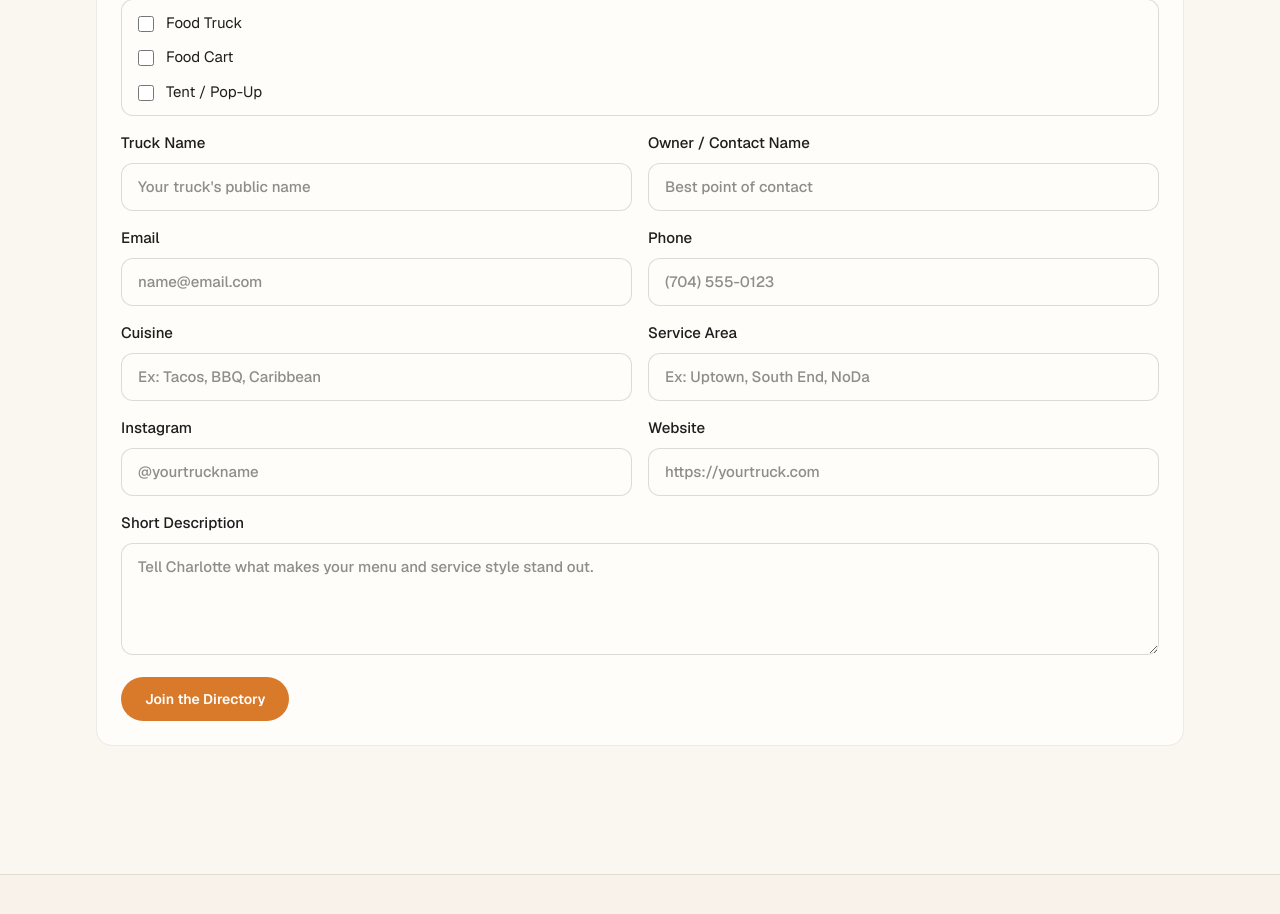
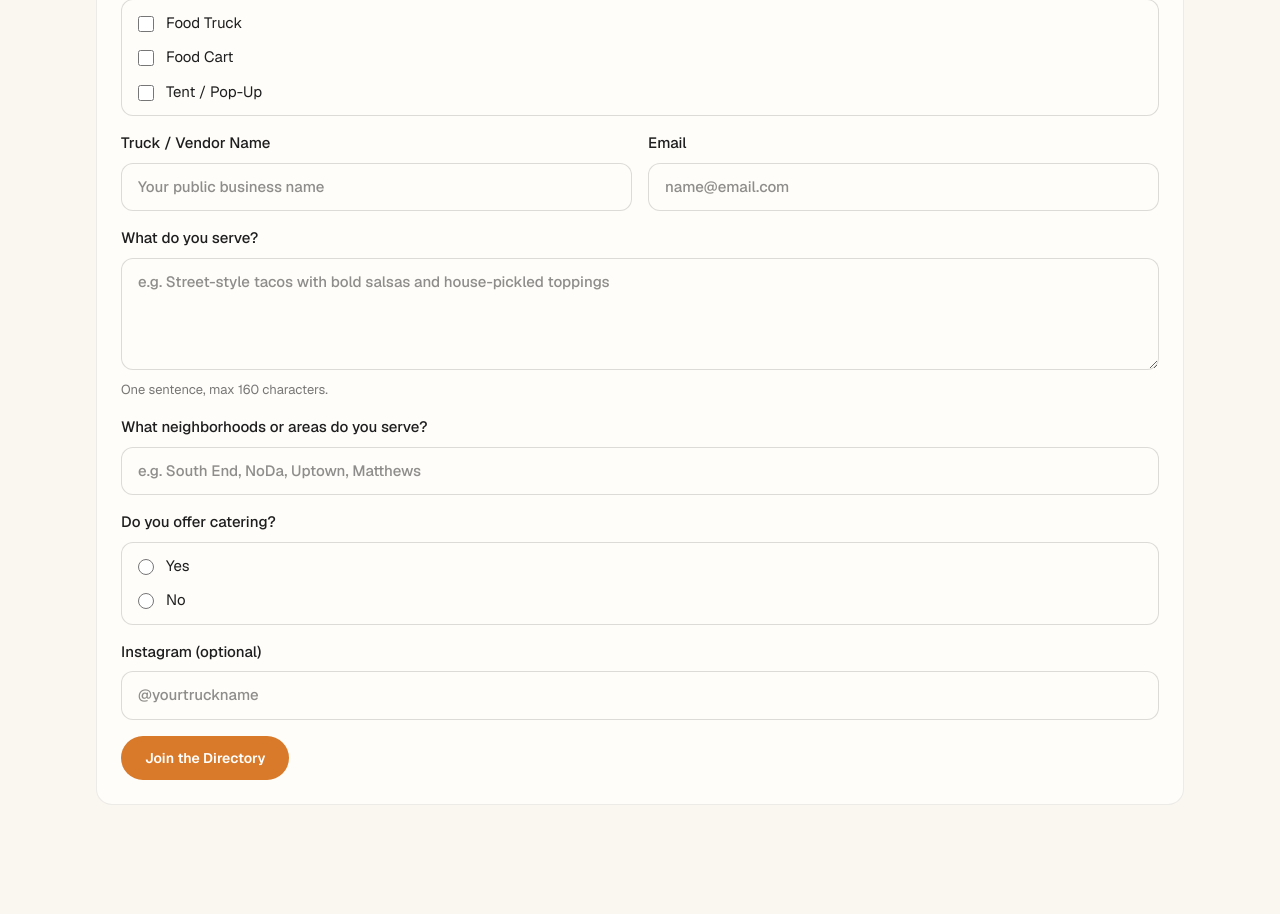
Before and after one commit to russoinncovations/food-truck-charlotte, a Next.js app: page /for-trucks in a window 1280 px wide. Shown: the part 580-1494 px from the top of the page. Built offline with nearby package versions, Linux system fonts and the light colour scheme.

Commit message:
add required fields to vendor form

```diff
--- a/app/actions/inquiry.ts
+++ b/app/actions/inquiry.ts
@@ -117,14 +117,11 @@ export async function submitForTrucks(
   const raw = {
     ...pickFormData(formData, [
       "truckName",
-      "contactName",
       "email",
-      "phone",
-      "cuisine",
+      "whatYouServe",
       "serviceArea",
+      "catering",
       "instagram",
-      "website",
-      "description",
     ]),
     vendorTypes: pickVendorTypes(formData),
   };
@@ -145,17 +142,12 @@ export async function submitForTrucks(
     "Food Truck Charlotte — Join the Directory",
     "",
     `Vendor type(s): ${vendorTypeLine}`,
-    `Truck name: ${d.truckName}`,
-    `Contact name: ${d.contactName}`,
+    `Truck / vendor name: ${d.truckName}`,
     `Email: ${d.email}`,
-    `Phone: ${d.phone ?? "—"}`,
-    `Cuisine: ${d.cuisine}`,
-    `Service area: ${d.serviceArea}`,
+    `What you serve: ${d.whatYouServe}`,
+    `Service areas: ${d.serviceArea}`,
+    `Catering: ${d.catering === "yes" ? "Yes" : "No"}`,
     `Instagram: ${d.instagram ?? "—"}`,
-    `Website: ${d.website ?? "—"}`,
-    "",
-    "Description:",
-    d.description ?? "—",
   ].join("\n");
 
   const result = await sendInquiryEmail(
--- a/app/trucks/[slug]/page.tsx
+++ b/app/trucks/[slug]/page.tsx
@@ -1,46 +1,74 @@
 import type { Metadata } from "next";
+import Image from "next/image";
 import Link from "next/link";
-import { notFound } from "next/navigation";
-import { trucks } from "@/data/trucks";
-import { getTruckBySlug } from "@/lib/data-access";
+import { fetchActiveTruckBySlug } from "@/lib/truck-by-slug";
 
 type TruckPageProps = {
   params: Promise<{ slug: string }>;
 };
 
-export async function generateStaticParams() {
-  return trucks.map((truck) => ({ slug: truck.slug }));
-}
+export const dynamic = "force-dynamic";
 
 export async function generateMetadata({ params }: TruckPageProps): Promise<Metadata> {
   const { slug } = await params;
-  const truck = getTruckBySlug(slug);
+  const truck = await fetchActiveTruckBySlug(slug);
 
   if (!truck) {
     return { title: "Truck Not Found" };
   }
 
+  const area = truck.serviceArea.trim() || "Charlotte";
   return {
     title: `${truck.name} in Charlotte`,
-    description: `${truck.name} serves ${truck.cuisine} in ${truck.serviceArea}. View menu highlights and book this truck for your event.`,
+    description: `${truck.name} — ${truck.cuisine} in ${area}. View details and book for your event.`,
   };
 }
 
 export default async function TruckPage({ params }: TruckPageProps) {
   const { slug } = await params;
-  const truck = getTruckBySlug(slug);
+  const truck = await fetchActiveTruckBySlug(slug);
 
-  if (!truck) notFound();
+  if (!truck) {
+    return (
+      <div className="mx-auto max-w-lg space-y-6 py-16 text-center">
+        <h1 className="text-2xl font-semibold tracking-tight text-[#1E1E1E]">Truck not found</h1>
+        <p className="text-[15px] leading-7 text-[#1E1E1E]/75">
+          We couldn&apos;t find an active listing for that link.
+        </p>
+        <Link
+          href="/find-food-trucks"
+          className="inline-block text-[15px] font-semibold text-[#D97A2B] underline decoration-[#D97A2B]/50 underline-offset-4 hover:text-[#c76e25]"
+        >
+          Find Food Vendors
+        </Link>
+      </div>
+    );
+  }
+
+  const desc = truck.description.trim();
+  const area = truck.serviceArea.trim();
 
   return (
     <div className="space-y-8">
       <section className="rounded-3xl border border-[#1E1E1E]/10 bg-white p-7">
+        {truck.photoUrl ? (
+          <div className="relative mb-6 aspect-[16/10] w-full max-w-3xl overflow-hidden rounded-2xl border border-[#1E1E1E]/10">
+            <Image
+              src={truck.photoUrl}
+              alt={`${truck.name} photo`}
+              fill
+              className="object-cover"
+              sizes="(max-width: 768px) 100vw, 48rem"
+              unoptimized
+            />
+          </div>
+        ) : null}
         <p className="mb-2 text-xs font-semibold uppercase tracking-[0.2em] text-[#D97A2B]">{truck.cuisine}</p>
         <h1 className="text-3xl font-semibold tracking-tight text-[#1E1E1E] md:text-4xl">{truck.name}</h1>
         <p className="mt-3 text-sm text-[#1E1E1E]/75">
-          <span className="font-medium">Service Area:</span> {truck.serviceArea}
+          <span className="font-medium">Service Area:</span> {area || "—"}
         </p>
-        <p className="mt-4 max-w-3xl text-sm leading-7 text-[#1E1E1E]/85">{truck.shortBio}</p>
+        <p className="mt-4 max-w-3xl text-sm leading-7 text-[#1E1E1E]/85">{desc || "—"}</p>
         <div className="mt-6 flex flex-wrap gap-3">
           <Link
             href="/book-a-truck"
@@ -54,26 +82,31 @@ export default async function TruckPage({ params }: TruckPageProps) {
           >
             Join the Community
           </Link>
+          {truck.website ? (
+            <a
+              href={truck.website.startsWith("http") ? truck.website : `https://${truck.website}`}
+              target="_blank"
+              rel="noreferrer"
+              className="inline-flex rounded-full border border-[#1E1E1E]/25 px-6 py-3 text-sm font-semibold text-[#1E1E1E] hover:bg-[#1E1E1E]/5"
+            >
+              Website
+            </a>
+          ) : null}
+          {truck.instagram ? (
+            <a
+              href={
+                truck.instagram.startsWith("http")
+                  ? truck.instagram
+                  : `https://instagram.com/${truck.instagram.replace(/^@/, "")}`
+              }
+              target="_blank"
+              rel="noreferrer"
+              className="inline-flex rounded-full border border-[#1E1E1E]/25 px-6 py-3 text-sm font-semibold text-[#1E1E1E] hover:bg-[#1E1E1E]/5"
+            >
+              Instagram
+            </a>
+          ) : null}
         </div>
-      </section>
-
-      <section className="grid gap-4 md:grid-cols-2">
-        <article className="rounded-2xl border border-[#1E1E1E]/10 bg-white p-6">
-          <h2 className="text-xl font-semibold text-[#1E1E1E]">Menu Highlights</h2>
-          <ul className="mt-4 space-y-2 text-sm text-[#1E1E1E]/85">
-            {truck.menuHighlights.map((item) => (
-              <li key={item}>- {item}</li>
-            ))}
-          </ul>
-        </article>
-        <article className="rounded-2xl border border-[#1E1E1E]/10 bg-white p-6">
-          <h2 className="text-xl font-semibold text-[#1E1E1E]">Event Types Served</h2>
-          <ul className="mt-4 space-y-2 text-sm text-[#1E1E1E]/85">
-            {truck.eventTypesServed.map((item) => (
-              <li key={item}>- {item}</li>
-            ))}
-          </ul>
-        </article>
       </section>
     </div>
   );
--- a/components/form-field.tsx
+++ b/components/form-field.tsx
@@ -6,6 +6,7 @@ type FormFieldProps = {
   required?: boolean;
   as?: "input" | "textarea";
   helpText?: string;
+  maxLength?: number;
 };
 
 export function FormField({
@@ -16,6 +17,7 @@ export function FormField({
   required = false,
   as = "input",
   helpText,
+  maxLength,
 }: FormFieldProps) {
   const classes =
     "mt-2 w-full rounded-xl border border-[#1E1E1E]/15 bg-[#fffdf9] px-4 py-3 text-[15px] text-[#1E1E1E] outline-none ring-[#D97A2B] focus:ring-2";
@@ -24,9 +26,22 @@ export function FormField({
     <label className="block text-[15px] font-medium text-[#1E1E1E]">
       {label}
       {as === "textarea" ? (
-        <textarea name={name} placeholder={placeholder} required={required} className={`${classes} min-h-28`} />
+        <textarea
+          name={name}
+          placeholder={placeholder}
+          required={required}
+          maxLength={maxLength}
+          className={`${classes} min-h-28`}
+        />
       ) : (
-        <input name={name} type={type} placeholder={placeholder} required={required} className={classes} />
+        <input
+          name={name}
+          type={type}
+          placeholder={placeholder}
+          required={required}
+          maxLength={maxLength}
+          className={classes}
+        />
       )}
       {helpText ? <span className="mt-1 block text-[13px] font-normal leading-5 text-[#1E1E1E]/60">{helpText}</span> : null}
     </label>
--- a/components/forms/for-trucks-form.tsx
+++ b/components/forms/for-trucks-form.tsx
@@ -53,22 +53,71 @@ export function ForTrucksForm() {
         </fieldset>
       </div>
 
-      <FormField label="Truck Name" name="truckName" placeholder="Your truck's public name" required />
-      <FormField label="Owner / Contact Name" name="contactName" placeholder="Best point of contact" required />
+      <FormField
+        label="Truck / Vendor Name"
+        name="truckName"
+        placeholder="Your public business name"
+        required
+      />
       <FormField label="Email" name="email" type="email" placeholder="name@email.com" required />
-      <FormField label="Phone" name="phone" type="tel" placeholder="(704) 555-0123" />
-      <FormField label="Cuisine" name="cuisine" placeholder="Ex: Tacos, BBQ, Caribbean" required />
-      <FormField label="Service Area" name="serviceArea" placeholder="Ex: Uptown, South End, NoDa" required />
-      <FormField label="Instagram" name="instagram" placeholder="@yourtruckname" />
-      <FormField label="Website" name="website" placeholder="https://yourtruck.com" />
+
       <div className="md:col-span-2">
         <FormField
-          label="Short Description"
-          name="description"
+          label="What do you serve?"
+          name="whatYouServe"
           as="textarea"
-          placeholder="Tell Charlotte what makes your menu and service style stand out."
+          placeholder="e.g. Street-style tacos with bold salsas and house-pickled toppings"
+          required
+          maxLength={160}
+          helpText="One sentence, max 160 characters."
         />
       </div>
+
+      <div className="md:col-span-2">
+        <FormField
+          label="What neighborhoods or areas do you serve?"
+          name="serviceArea"
+          placeholder="e.g. South End, NoDa, Uptown, Matthews"
+          required
+        />
+      </div>
+
+      <div className="md:col-span-2">
+        <fieldset className="min-w-0 border-0 p-0">
+          <legend className="text-[15px] font-medium text-[#1E1E1E]">Do you offer catering?</legend>
+          <div className="mt-2 space-y-3 rounded-xl border border-[#1E1E1E]/15 bg-[#fffdf9] px-4 py-3">
+            <label className="flex cursor-pointer items-start gap-3 text-[15px] font-normal text-[#1E1E1E]">
+              <input
+                type="radio"
+                name="catering"
+                value="yes"
+                required
+                className="mt-1 h-4 w-4 shrink-0 border-[#1E1E1E]/25 accent-[#D97A2B] focus:outline-none focus:ring-2 focus:ring-[#D97A2B]"
+              />
+              <span>Yes</span>
+            </label>
+            <label className="flex cursor-pointer items-start gap-3 text-[15px] font-normal text-[#1E1E1E]">
+              <input
+                type="radio"
+                name="catering"
+                value="no"
+                className="mt-1 h-4 w-4 shrink-0 border-[#1E1E1E]/25 accent-[#D97A2B] focus:outline-none focus:ring-2 focus:ring-[#D97A2B]"
+              />
+              <span>No</span>
+            </label>
+          </div>
+        </fieldset>
+      </div>
+
+      <div className="md:col-span-2">
+        <FormField
+          label="Instagram (optional)"
+          name="instagram"
+          placeholder="@yourtruckname"
+          required={false}
+        />
+      </div>
+
       <SubmitButton isPending={isPending}>Join the Directory</SubmitButton>
     </form>
   );
--- a/components/truck-card.tsx
+++ b/components/truck-card.tsx
@@ -23,16 +23,18 @@ export function TruckCard({ truck }: TruckCardProps) {
       ) : null}
       <div className="mb-4 flex flex-wrap items-center gap-2">
         <span className="rounded-full border border-[#1E1E1E]/12 bg-[#f9f4ec] px-3 py-1 text-[11px] font-semibold uppercase tracking-wide text-[#1E1E1E]/70">
-          Charlotte Pick
+          {truck.vendor_type === "cart_tent" ? "CART & TENT" : "FOOD TRUCK"}
         </span>
         <span className="rounded-full border border-[#D97A2B]/30 px-3 py-1 text-[11px] font-semibold uppercase tracking-wide text-[#8f4f1c]">
           {truck.cuisine}
         </span>
       </div>
       <h3 className="mb-2 text-[1.35rem] leading-tight font-semibold text-[#1E1E1E]">{truck.name}</h3>
-      <p className="mb-4 text-[15px] leading-7 text-[#1E1E1E]/80">{truck.description}</p>
+      <p className="mb-4 text-[15px] leading-7 text-[#1E1E1E]/80">
+        {truck.description.trim() ? truck.description : "—"}
+      </p>
       <p className="mb-5 text-[15px] text-[#1E1E1E]/70">
-        <span className="font-medium">Service Area:</span> {truck.serviceArea}
+        <span className="font-medium">Service Area:</span> {truck.serviceArea.trim() ? truck.serviceArea : "—"}
       </p>
       <Link
         href={`/trucks/${truck.slug}`}
--- /dev/null
+++ b/lib/truck-by-slug.ts
@@ -0,0 +1,74 @@
+import { getSupabase } from "@/lib/supabase";
+import type { VendorType } from "@/lib/types";
+
+export type TruckDetailRow = {
+  slug: string;
+  name: string;
+  cuisine: string | null;
+  vendor_type: string | null;
+  description: string | null;
+  service_areas: string | null;
+  website: string | null;
+  instagram: string | null;
+  email: string | null;
+  photo_url: string | null;
+};
+
+function normalizeVendorType(value: string | null | undefined): VendorType {
+  if (value === "cart_tent") return "cart_tent";
+  return "truck";
+}
+
+export type TruckDetail = {
+  slug: string;
+  name: string;
+  cuisine: string;
+  vendor_type: VendorType;
+  description: string;
+  serviceArea: string;
+  photoUrl?: string;
+  website: string | null;
+  instagram: string | null;
+  email: string | null;
+};
+
+function mapRow(row: TruckDetailRow): TruckDetail {
+  const photo = (row.photo_url ?? "").trim();
+  return {
+    slug: row.slug,
+    name: row.name,
+    cuisine: (row.cuisine ?? "").trim() || "General",
+    vendor_type: normalizeVendorType(row.vendor_type),
+    description: (row.description ?? "").trim(),
+    serviceArea: (row.service_areas ?? "").trim(),
+    website: row.website?.trim() || null,
+    instagram: row.instagram?.trim() || null,
+    email: row.email?.trim() || null,
+    ...(photo ? { photoUrl: photo } : {}),
+  };
+}
+
+export async function fetchActiveTruckBySlug(slug: string): Promise<TruckDetail | null> {
+  const client = getSupabase();
+  if (!client) {
+    return null;
+  }
+
+  const { data, error } = await client
+    .from("trucks")
+    .select("*")
+    .eq("slug", slug)
+    .eq("active", true)
+    .maybeSingle();
+
+  if (error) {
+    console.error("[trucks] fetch by slug failed:", error.message);
+    return null;
+  }
+
+  if (!data) {
+    return null;
+  }
+
+  return mapRow(data as TruckDetailRow);
+}
--- a/lib/trucks-directory.ts
+++ b/lib/trucks-directory.ts
@@ -23,8 +23,8 @@ function rowToListItem(row: TrucksRow): FoodTruckListItem {
     name: row.name,
     cuisine: (row.cuisine ?? "").trim() || "General",
     vendor_type: normalizeVendorType(row.vendor_type),
-    description: (row.description ?? "").trim() || "—",
-    serviceArea: (row.service_areas ?? "").trim() || "—",
+    description: (row.description ?? "").trim(),
+    serviceArea: (row.service_areas ?? "").trim(),
     ...(photoUrl ? { photoUrl } : {}),
   };
 }
--- a/lib/validation/inquiry-schemas.ts
+++ b/lib/validation/inquiry-schemas.ts
@@ -24,15 +24,20 @@ export const forTrucksSchema = z.object({
   vendorTypes: z
     .array(vendorTypeEnum)
     .min(1, "Please select your vendor type."),
-  truckName: z.string().trim().min(1, "Truck name is required."),
-  contactName: z.string().trim().min(1, "Contact name is required."),
+  truckName: z.string().trim().min(1, "Truck / vendor name is required."),
   email: z.string().trim().email("Please enter a valid email address."),
-  phone: optionalStr,
-  cuisine: z.string().trim().min(1, "Cuisine is required."),
-  serviceArea: z.string().trim().min(1, "Service area is required."),
+  whatYouServe: z
+    .string()
+    .trim()
+    .min(1, "Please describe what you serve.")
+    .max(160, "Please keep this to 160 characters or less."),
+  serviceArea: z.string().trim().min(1, "Please list the neighborhoods or areas you serve."),
+  catering: z
+    .string()
+    .refine((v) => v === "yes" || v === "no", {
+      message: "Please choose whether you offer catering.",
+    }),
   instagram: optionalStr,
-  website: optionalStr,
-  description: optionalStr,
 });
 
 export const forVenuesSchema = z.object({
```
